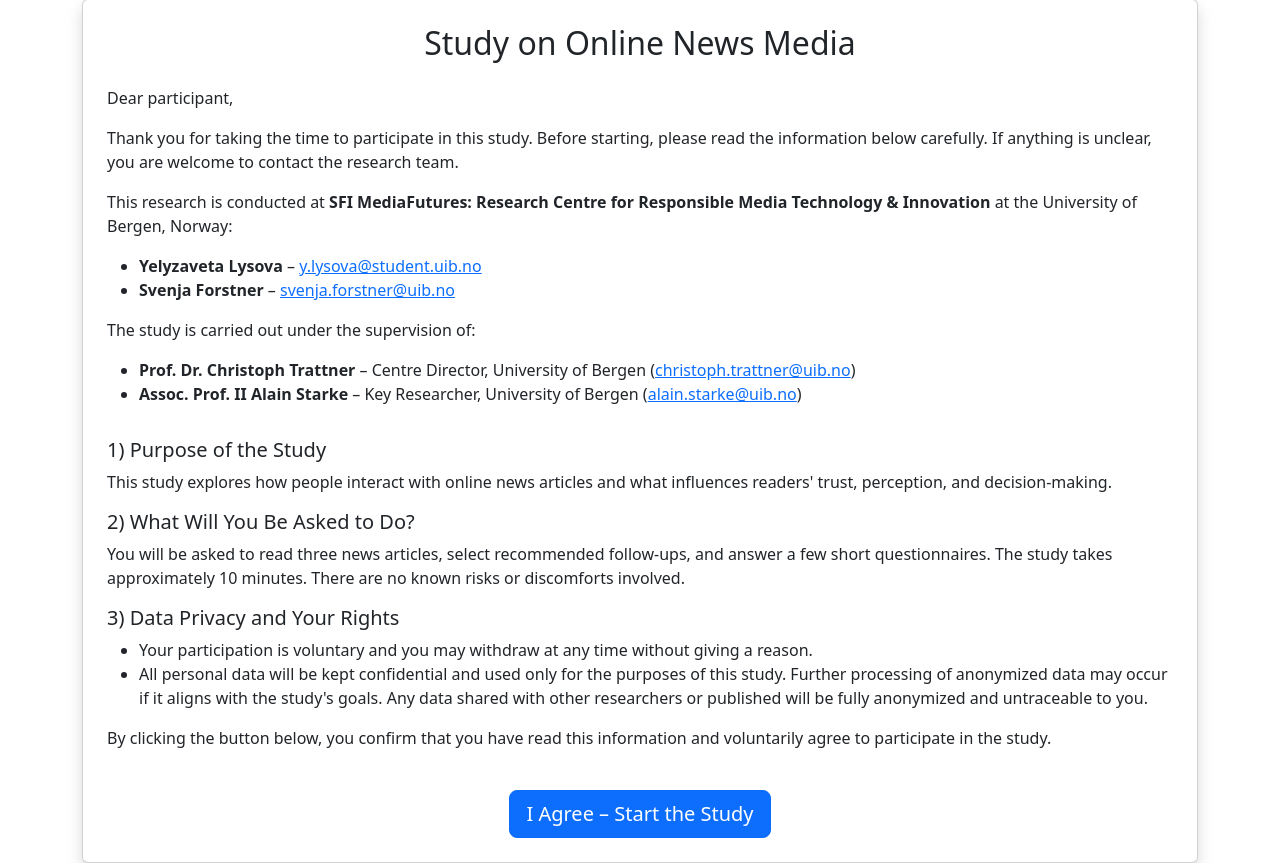
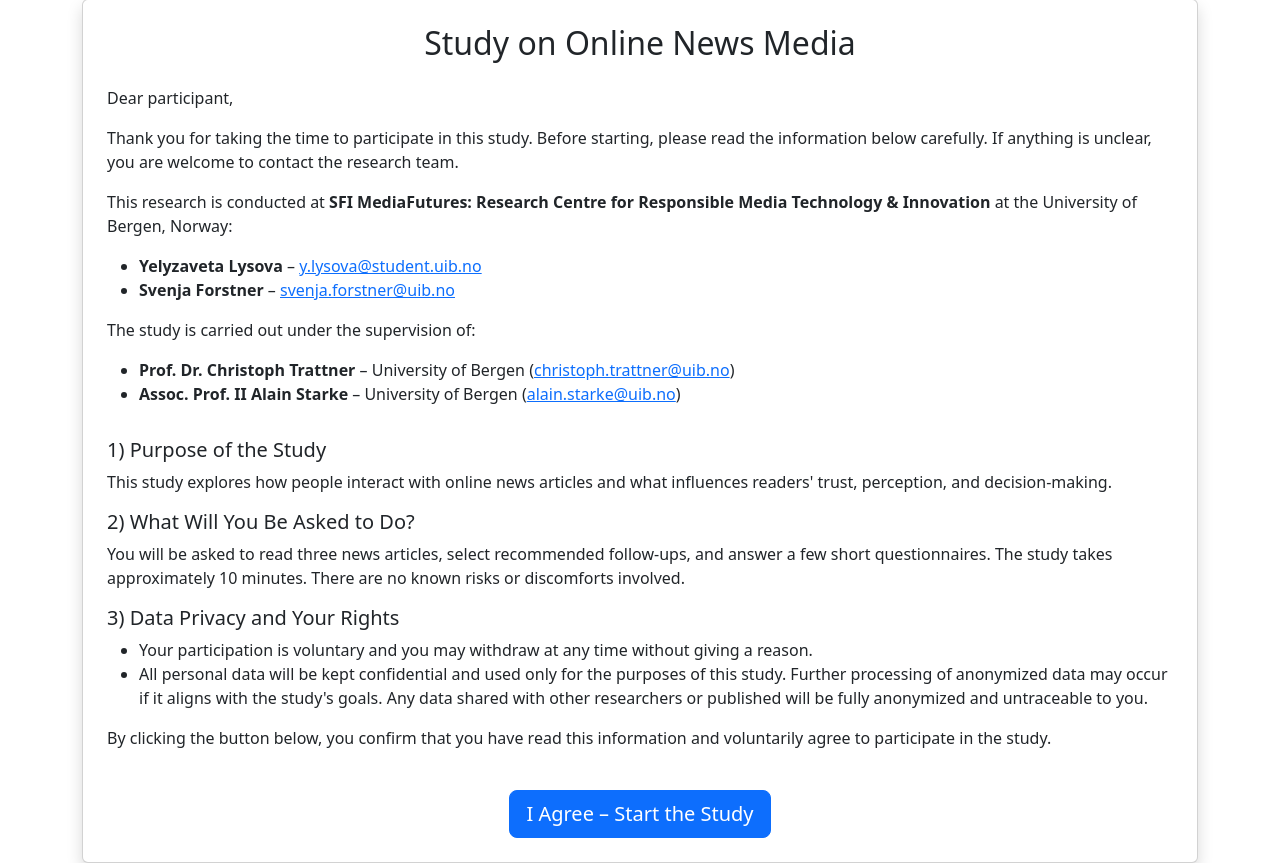
Before and after one commit to YelyzavetaLysova/Label_Study_Prototype, a Flask app: page / in a window 1280 px wide. Shown: the part 49-912 px from the top of the page. Run offline with Flask 3, Linux system fonts and the light colour scheme; some libraries are stand-ins or nearby versions.

Commit message:
implemented changes from feedback from supervision

```diff
--- a/templates/article.html
+++ b/templates/article.html
@@ -55,7 +55,7 @@
 
 <div class="d-flex justify-content-center mb-4">
   <div class="alert alert-primary text-center h4 mb-0 px-4 py-3" role="alert">
-    <strong>Task:</strong> Please read the article carefully, then choose one of the recommended related articles below.
+    <strong>Task:</strong> Please have a look at the full article. Then, out of the recommended related articles below, please choose the article you would most like to read.
   </div>
 </div>
 
@@ -84,7 +84,7 @@
                data-bs-toggle="collapse" data-bs-target="#{{ explanation_id }}"
                aria-expanded="false" aria-controls="{{ explanation_id }}">
         {% endif %}
-        <span class="badge bg-secondary rounded-circle label-badge"
+        <span class="badge bg-secondary rounded-circle label-badge align-self-end"
               title="Click for explanation"
               data-bs-toggle="collapse" data-bs-target="#{{ explanation_id }}"
               aria-expanded="false"
--- a/templates/landing.html
+++ b/templates/landing.html
@@ -19,8 +19,8 @@
         </ul>
         <p>The study is carried out under the supervision of:</p>
         <ul>
-            <li><strong>Prof. Dr. Christoph Trattner</strong> – Centre Director, University of Bergen (<a href="mailto:christoph.trattner@uib.no">christoph.trattner@uib.no</a>)</li>
-            <li><strong>Assoc. Prof. II Alain Starke</strong> – Key Researcher, University of Bergen (<a href="mailto:alain.starke@uib.no">alain.starke@uib.no</a>)</li>
+            <li><strong>Prof. Dr. Christoph Trattner</strong> – University of Bergen (<a href="mailto:christoph.trattner@uib.no">christoph.trattner@uib.no</a>)</li>
+            <li><strong>Assoc. Prof. II Alain Starke</strong> – University of Bergen (<a href="mailto:alain.starke@uib.no">alain.starke@uib.no</a>)</li>
         </ul>
         <p></p>
         <h5>1) Purpose of the Study</h5>
--- a/templates/mid_questionnaire.html
+++ b/templates/mid_questionnaire.html
@@ -104,7 +104,7 @@
 
 <div class="card">
     <h2 class="mb-4 text-center">Mid-Questionnaire</h2>
-    <p><strong>Task:</strong> Please reflect on the article you just selected. The questions below are about the article you have just chosen from the list of recommendations.
+    <p><strong>Task:</strong> The questions below are about the article you have just chosen from the list of recommendations.
         Please consider what influenced your choice, and indicate to what extent you agree with the statements.</p>
     <!-- Selected Article Display -->
     <div class="card mb-4 shadow-sm p-3 mt-1">
--- a/templates/select_article.html
+++ b/templates/select_article.html
@@ -93,7 +93,7 @@
   <div class="container py-5">
     <div class="d-flex justify-content-center mb-4">
       <div class="alert alert-primary text-center h4 mb-0 px-4 py-3" role="alert">
-        <strong>Task:</strong> Out of the 4 news articles below, please select the one you would like to read most.
+        <strong>Task:</strong> Please have a look at the 4 news articles from an undisclosed news source below. Afterwards, please select the one you would most like to read.
       </div>
     </div>
 
```
Also changed, not shown: instance/responses.db.
